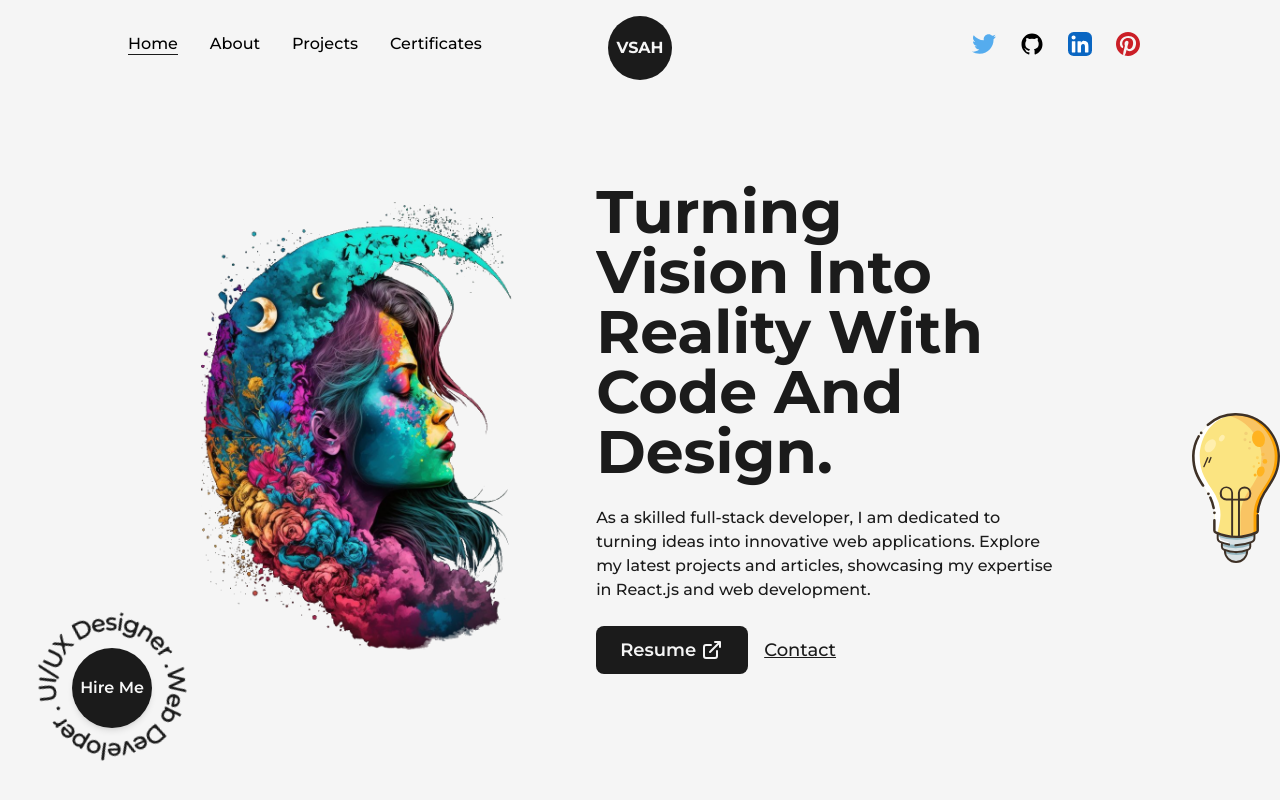
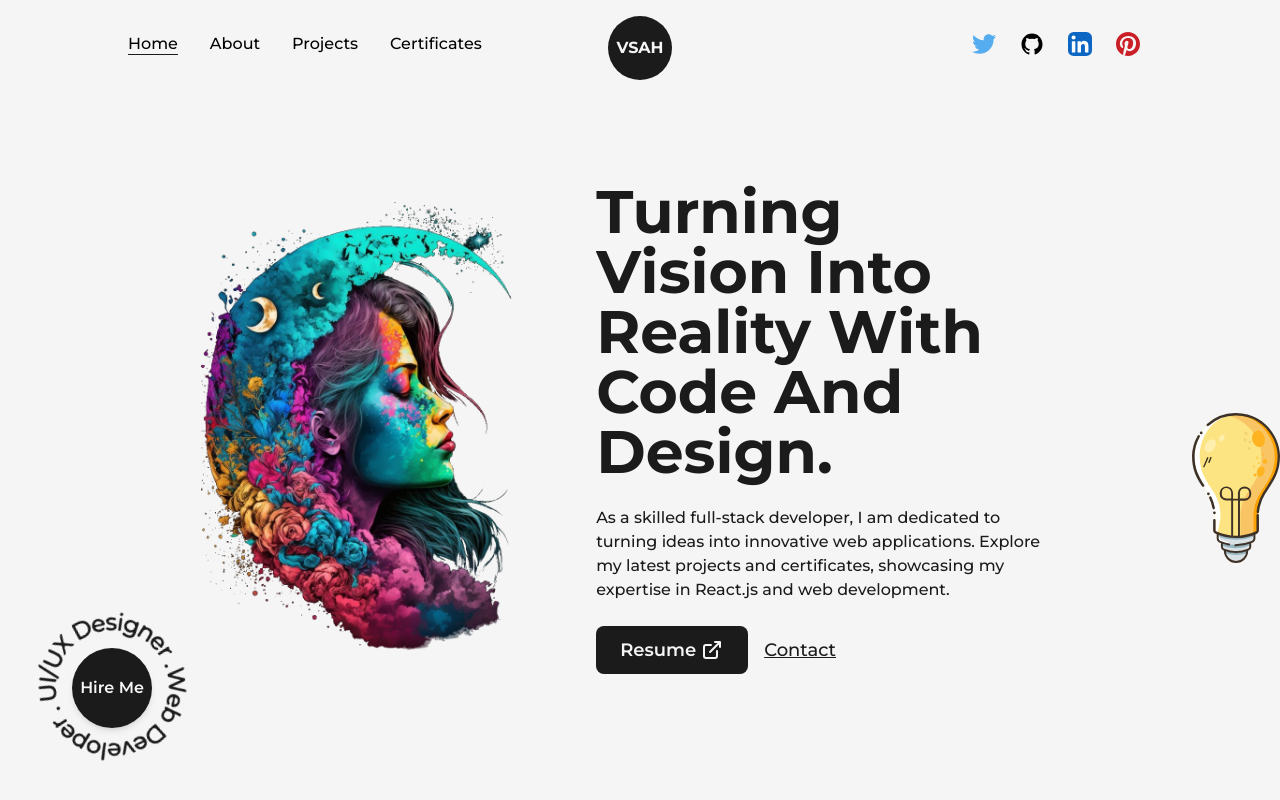
Before and after one commit to VioleHours/My-portfolio, a Next.js app: page / in a window 1280 px wide. Shown: the top 800 px of the page. Built offline with nearby package versions, Linux system fonts and the light colour scheme.

Commit message:
cambie la descripcion del index

```diff
--- a/src/pages/index.js
+++ b/src/pages/index.js
@@ -34,7 +34,7 @@ const Home = () => {
               <p className="my-4 text-base font-medium">
                 As a skilled full-stack developer, I am dedicated to turning
                 ideas into innovative web applications. Explore my latest
-                projects and articles, showcasing my expertise in React.js and
+                projects and certificates, showcasing my expertise in React.js and
                 web development.
               </p>
               <div className="flex items-center self-start mt-2">
```
